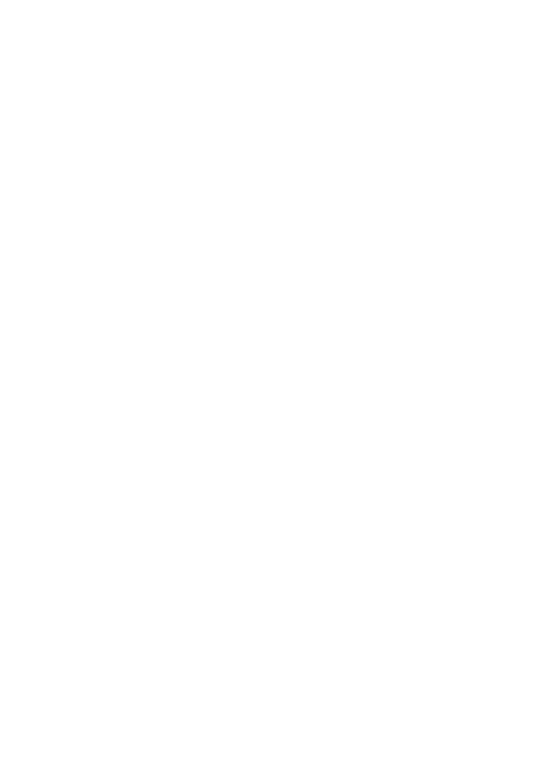
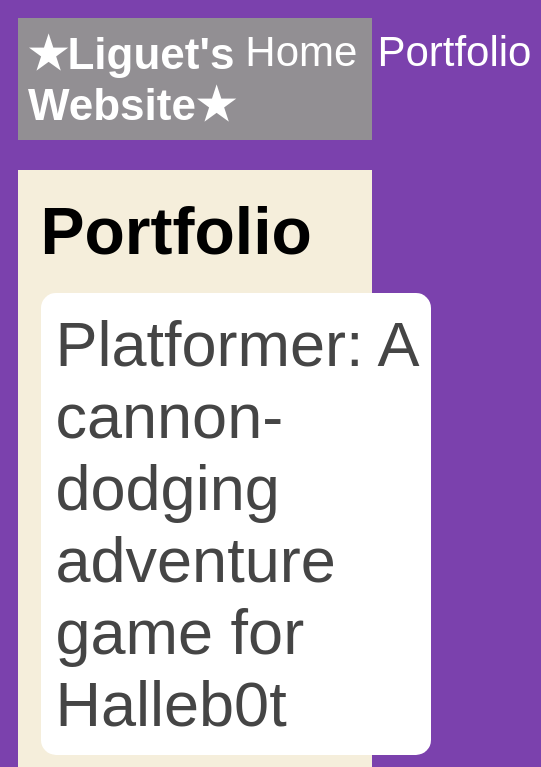
Before and after one commit to luckyliguet23/luckyliguet23.github.io, a plain HTML site: page portfolio.html in a window 390 px wide. Shown: the top 767 px of the page, 541 px wide, since content can reach past the window. Drawn offline with Linux system fonts and the light colour scheme.

Commit message:
add portfolio page to website

```diff
--- a/portfolio.html
+++ b/portfolio.html
@@ -0,0 +1,42 @@
+<!DOCTYPE html>
+<html>
+  <head>
+    <title>Ooo</title>
+    <link rel="stylesheet" href="style.css" />
+  </head>
+
+  <body>
+    <!-- All content goes here -->
+    <div id="all-contents">
+        <nav>
+          <h1>★Liguet's Website★</h1>
+          <ul id="nav-ul">
+            <li class="nav-li">
+                <a href="index.html">Home</a>
+              </li>
+
+              <li class="nav-li">
+                <a href="portfolio.html">Portfolio</a>
+              </li>
+          </ul>
+        </nav>
+
+        <main>
+            <div class="content">
+                <h1>Portfolio</h1>
+                <ul id="portfolio">
+                    <li>
+                        <a href="projects/platformer/">Platformer: A cannon-dodging adventure game for Halleb0t</a>
+                      </li>
+                      <li>
+                        <a href="projects/bouncing-box/">Bouncing Box: A fun introduction to web game development</a>
+                      </li>
+                      <li>
+                        <a href="projects/circularity/">Circularity: A poetic motion experiment with circles</a>
+                      </li>
+                </ul>
+            </div>
+        </main>
+    </div>
+  </body>
+</html>
--- a/style.css
+++ b/style.css
@@ -75,3 +75,79 @@ main {
 h2, h3 {
     margin: 0px;
 }
+
+/* Portfolio styles */
+.content h1 {
+    color: black;
+  }
+
+  #portfolio {
+    list-style-type: none;
+    padding-left: 0;
+  }
+
+  #portfolio li {
+    background: #fff;
+    padding: 10px;
+    border-radius: 10px;
+    margin-bottom: 10px;
+  }
+
+  #portfolio li:hover {
+    background: #eee;
+  }
+
+  #portfolio a {
+    text-decoration: none;
+    color: #454545;
+  }
+
+  /* responsive web design */
+@media screen and (min-width: 120px) and (max-width: 1080px) {
+    main {
+      height: 100ch;
+      zoom: 1.5;
+      display: grid;
+    }
+
+    h1 {
+      font-size: 44px;
+    }
+
+    h2 {
+      font-size: 42px;
+    }
+
+    h3 {
+      font-size: 36px;
+    }
+
+    #all-contents {
+      height: 100ch;
+      margin: none;
+    }
+
+    a {
+      font-size: 42px;
+    }
+
+    .sidebar {
+      margin-right: 0px;
+      justify-content: center;
+      align-items: center;
+    }
+
+    .sidebar-img {
+      width: 100%;
+    }
+
+    p,
+    li {
+      font-size: 24px;
+    }
+
+    .content {
+      align-content: center;
+      justify-content: center;
+    }
+  }
```
Also changed, not shown: index.html (+1 -1 lines).
